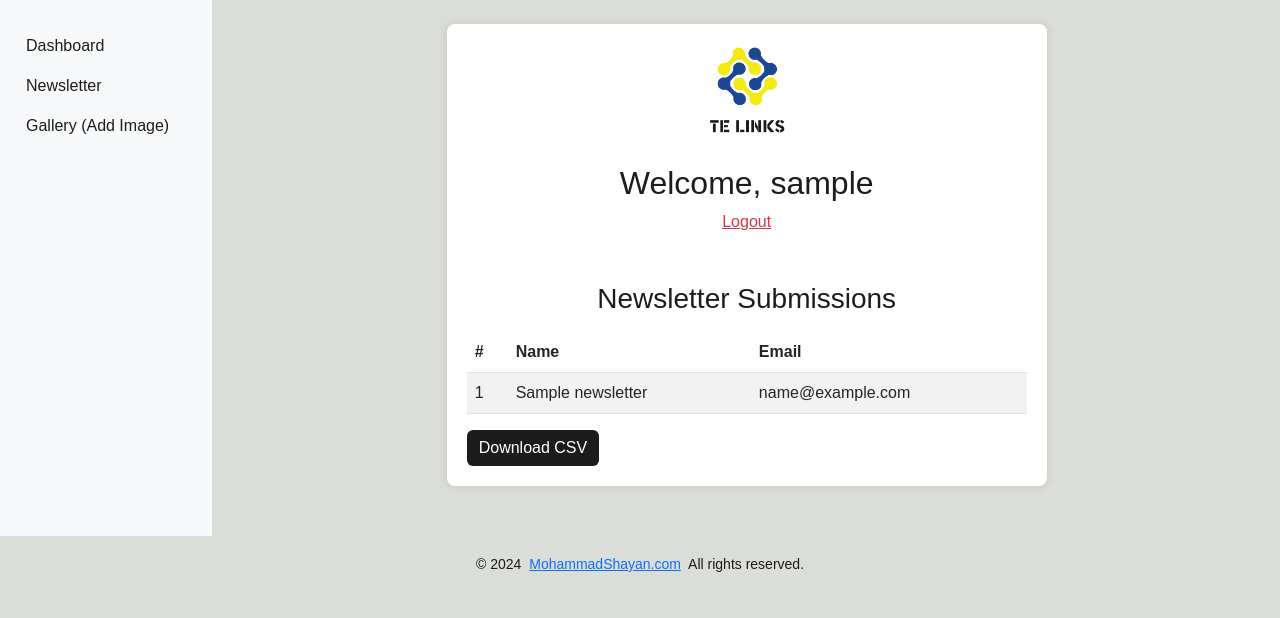
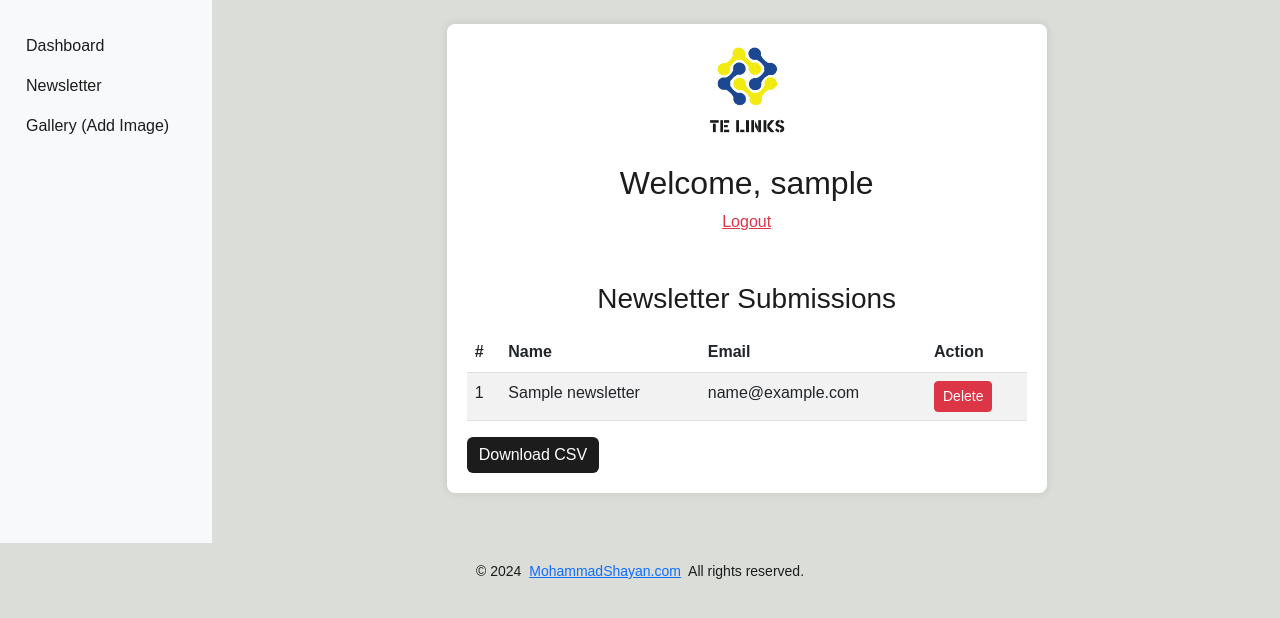
Before and after one commit to MohammadShayan1/telinks, a PHP site: page /admin/newsletter.php in a window 1280 px wide. Shown: the top 618 px of the page. Run offline with PHP 8.4, Linux system fonts and the light colour scheme; the visitor is signed in with stand-in values (Sample User, id 1); tables that the repository leaves empty or names only in its code hold one stand-in row (values such as "Sample post"); a stand-in replaces the project's code that opens the database connection.

Commit message:
newsletter delete button admin

```diff
--- a/admin/newsletter.php
+++ b/admin/newsletter.php
@@ -1,11 +1,28 @@
 <?php
-// Fetch newsletter data
 // Database connection details
 include 'database.php';
-// Create connection
+
+// Handle delete request
+if (isset($_GET['delete_id'])) {
+    $delete_id = $_GET['delete_id'];
+    $delete_sql = "DELETE FROM newsletter WHERE id = ?";
+    $stmt = $conn->prepare($delete_sql);
+    $stmt->bind_param("i", $delete_id);
+
+    if ($stmt->execute()) {
+        echo "<div class='alert alert-success'>Record deleted successfully.</div>";
+    } else {
+        echo "<div class='alert alert-danger'>Error deleting record: " . $conn->error . "</div>";
+    }
+
+    $stmt->close();
+}
+
+// Fetch newsletter data
 $sql = "SELECT * FROM newsletter";
 $result = $conn->query($sql);
-include_once ('header.php');
+
+include_once('header.php');
 ?>
 
 <h3 class="mt-5">Newsletter Submissions</h3>
@@ -15,6 +32,7 @@ include_once ('header.php');
             <th>#</th>
             <th>Name</th>
             <th>Email</th>
+            <th>Action</th>
         </tr>
     </thead>
     <tbody>
@@ -26,16 +44,19 @@ include_once ('header.php');
                 echo "<td>" . $i++ . "</td>";
                 echo "<td>" . $row['n_name'] . "</td>";
                 echo "<td>" . $row['n_email'] . "</td>";
+                echo "<td><a href='?delete_id=" . $row['id'] . "' class='btn btn-danger btn-sm'>Delete</a></td>";
                 echo "</tr>";
             }
         } else {
-                                echo "<tr><td colspan='3'>No submissions found.</td></tr>";
+            echo "<tr><td colspan='4'>No submissions found.</td></tr>";
         }
         ?>
     </tbody>
 </table>
 
 <a href="newslettercsv.php" class="btn btn-primary">Download CSV</a>
-<?php include 'footer.php';
+
+<?php
+include 'footer.php';
 $conn->close();
 ?>
```
Lines whose indentation alone changed are shown as unchanged.
